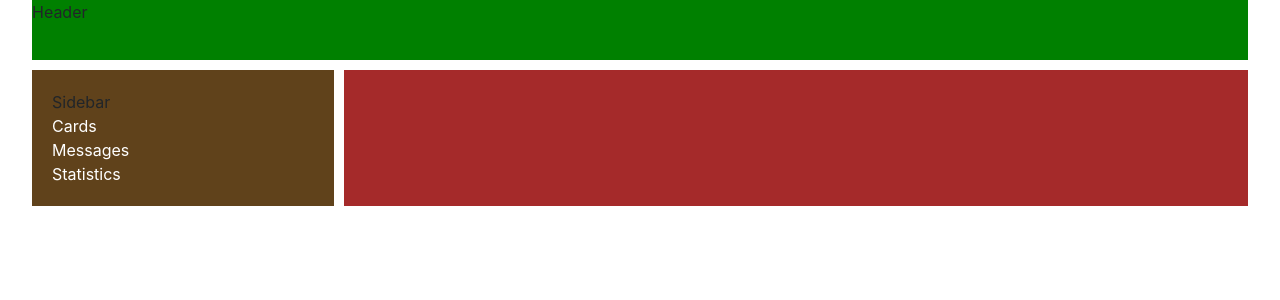
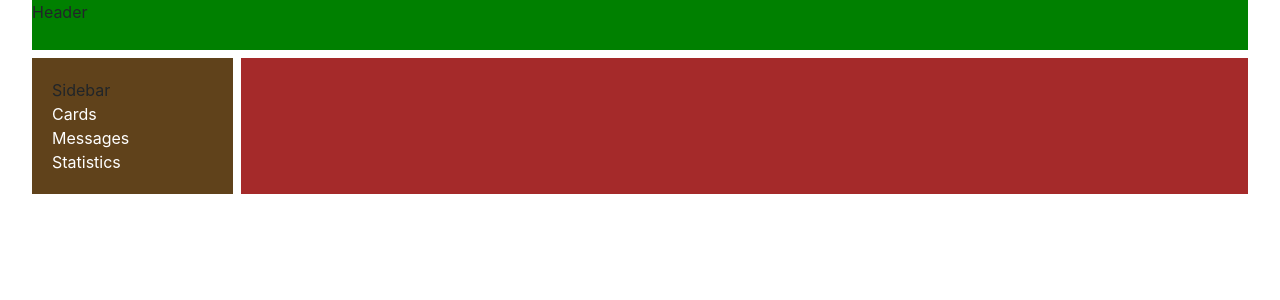
Before and after one commit to tsepanx/social-network.frontend-react, a React (Create React App) app: page / in a window 1280 px wide. Shown: the top 300 px of the page. Built offline with nearby package versions, Linux system fonts and the light colour scheme.

Commit message:
CSS refactoring

```diff
--- a/src/App.css
+++ b/src/App.css
@@ -1,8 +1,3 @@
-#root {
-  /*background-color: #181A1B;*/
-  /*color: lightgrey;*/
-}
-
 .hidden {
   display: none;
 }
@@ -17,10 +12,10 @@
   display: grid;
   grid-template-areas: "h h" "n c";
 
-  grid-template-rows: 60px 1fr;
-  grid-template-columns: 3fr 9fr;
+  grid-template-rows: 50px 1fr;
+  grid-template-columns: 1fr 5fr;
 
-  grid-gap: 10px;
+  grid-gap: 8px;
 }
 
 .App-content {
@@ -37,13 +32,6 @@ input[type="text"] {
   margin-left: 10px;
 }
 
-
-/*.card-body {*/
-/*  color: lightgrey;*/
-/*  background-color: #181A1B;*/
-/*}*/
-
 .card {
-  /*display: grid;*/
   width: 20rem;
 }
--- a/src/api/api.js
+++ b/src/api/api.js
@@ -4,7 +4,6 @@ const base_url = 'https://corona.lmao.ninja/v2/'
 
 const instance = axios.create({
     baseURL: base_url
-
 })
 
 const receiveCountryData = (name) => {
```
